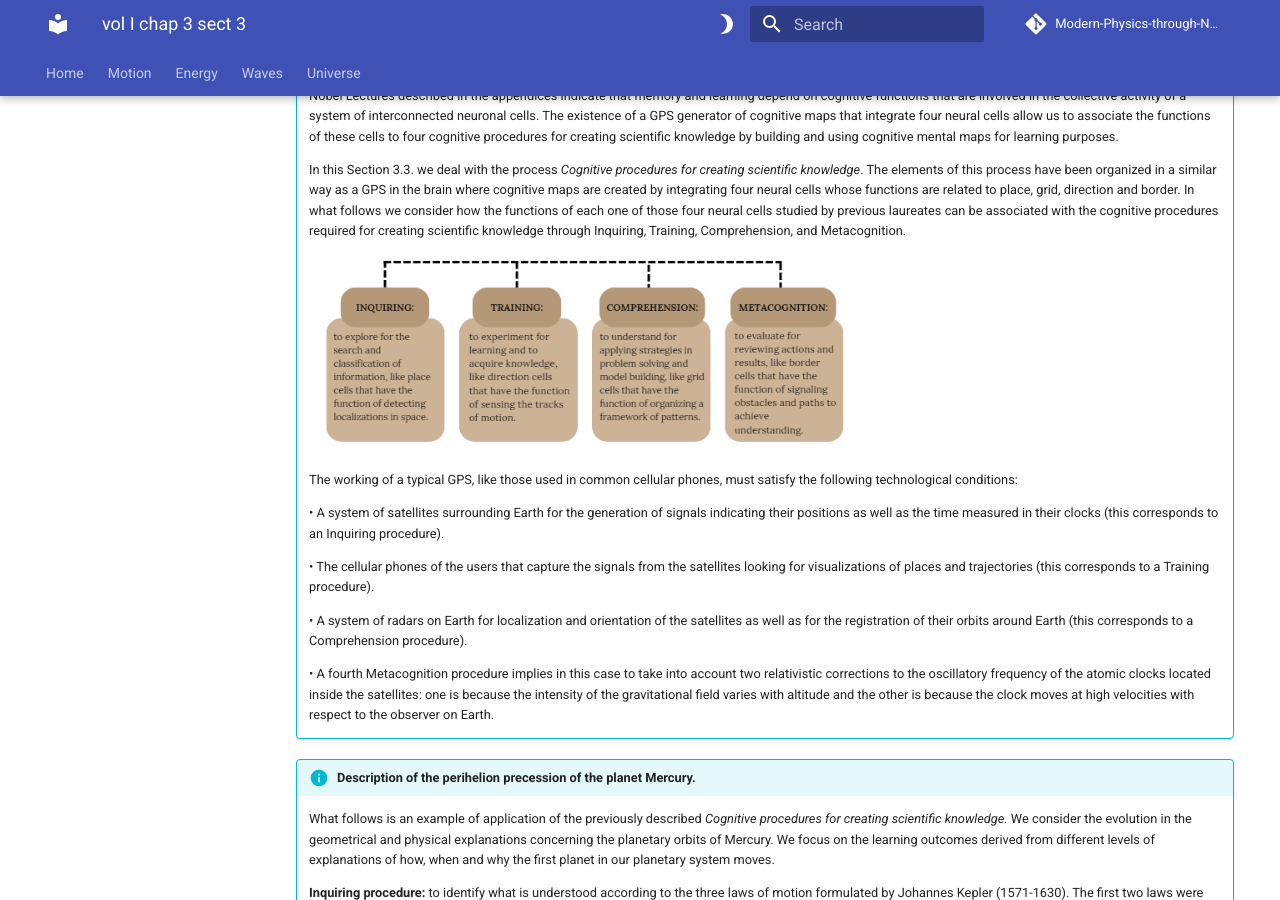
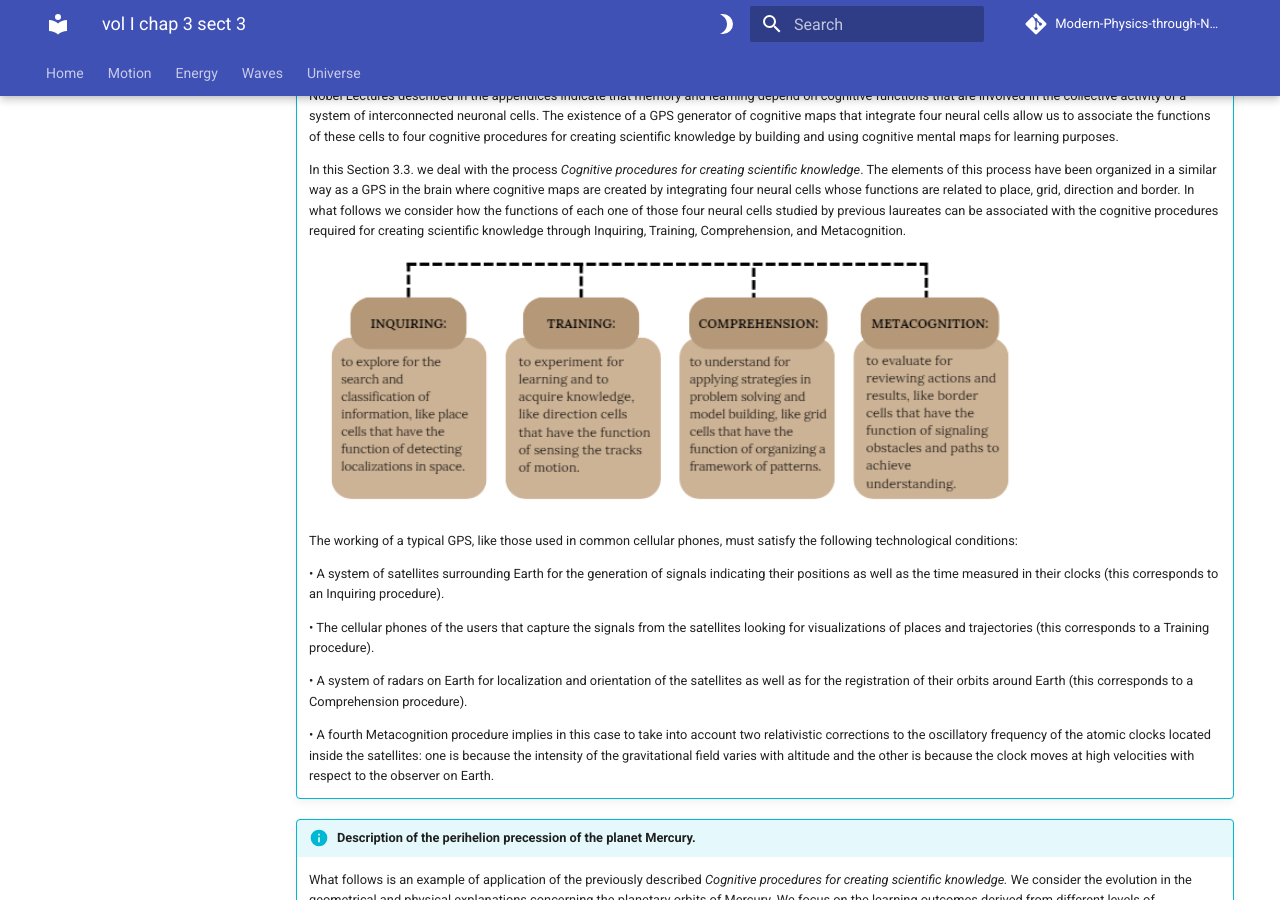
Before and after one commit to modphysnobel/modphysnobel.github.io, an MkDocs documentation site: the page built from docs/vol-I/vol-I-chap-3-sect-3.md, in a window 1280 px wide and 900 px high, scrolled down 475 px. Built offline with MkDocs 1.6.1 and Material for MkDocs 9.7.7, drawn with Linux system fonts in a browser that asks for light colours; some web fonts are replaced; comment, search, counter and statistics services are not loaded.

Commit message:
Update vol-I-chap-3-sect-3.md

```diff
--- a/docs/vol-I/vol-I-chap-3-sect-3.md
+++ b/docs/vol-I/vol-I-chap-3-sect-3.md
@@ -14,7 +14,7 @@
 
 	In this Section 3.3. we deal with the process *Cognitive procedures for creating scientific knowledge*. The elements of this process have been organized in a similar way as a GPS in the brain where cognitive maps are created by integrating four neural cells whose functions are related to place, grid, direction and border. In what follows we consider how the functions of each one of those four neural cells studied by previous laureates can be associated with the cognitive procedures required for creating scientific knowledge through Inquiring, Training, Comprehension, and Metacognition.
 
-	![Fig1](./figs/Vol-I-chap-3-sect-3-Fig1.PNG){width="550"}
+	![Fig1](./figs/Vol-I-chap-3-sect-3-Fig1.PNG){width="720"}
 
 	The working of a typical GPS, like those used in common cellular phones, must satisfy the following technological conditions:
 
```
